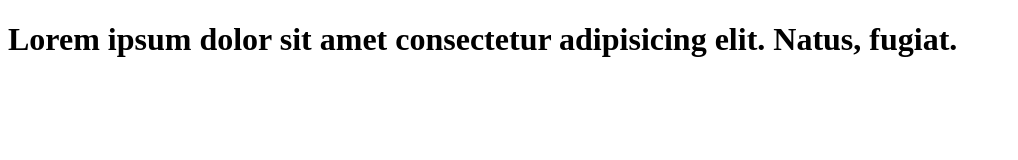
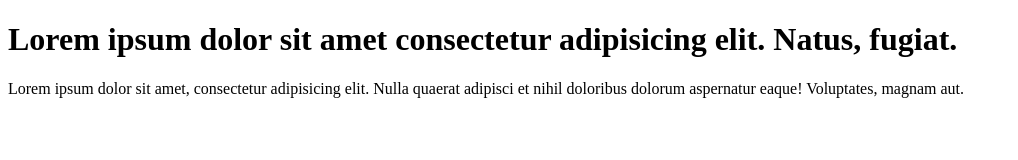
Before and after one commit to nayemDev/my-first-github, a plain HTML site: page index.html in a window 1280 px wide. Shown: the whole page, without its empty margins (0-1018 px from the left). Drawn offline with Linux system fonts and the light colour scheme.

Commit message:
add a paragraph

```diff
--- a/index.html
+++ b/index.html
@@ -7,5 +7,6 @@
 </head>
 <body>
     <h1>Lorem ipsum dolor sit amet consectetur adipisicing elit. Natus, fugiat.</h1>
+    <p>Lorem ipsum dolor sit amet, consectetur adipisicing elit. Nulla quaerat adipisci et nihil doloribus dolorum aspernatur eaque! Voluptates, magnam aut.</p>
 </body>
 </html>
```
